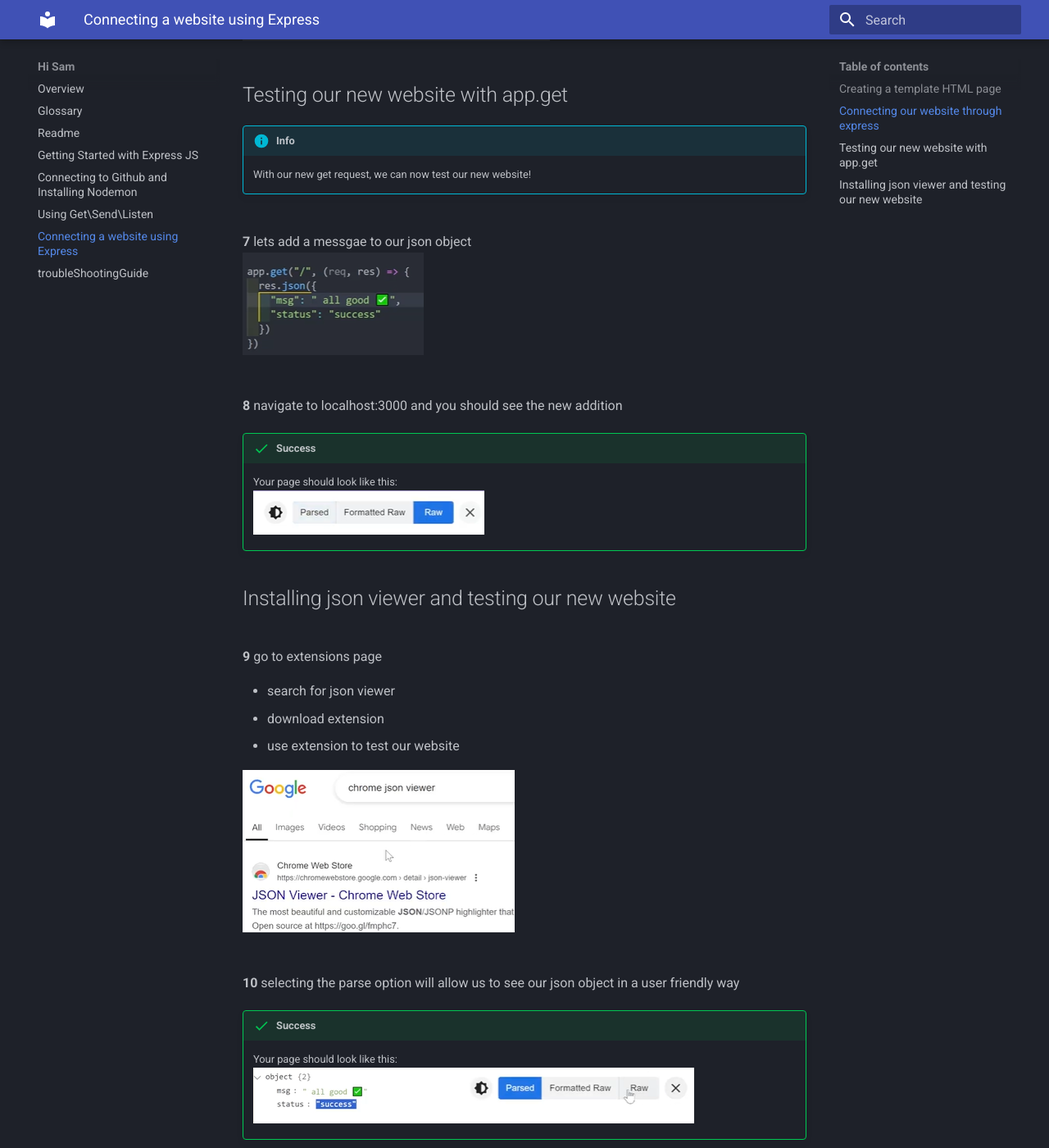
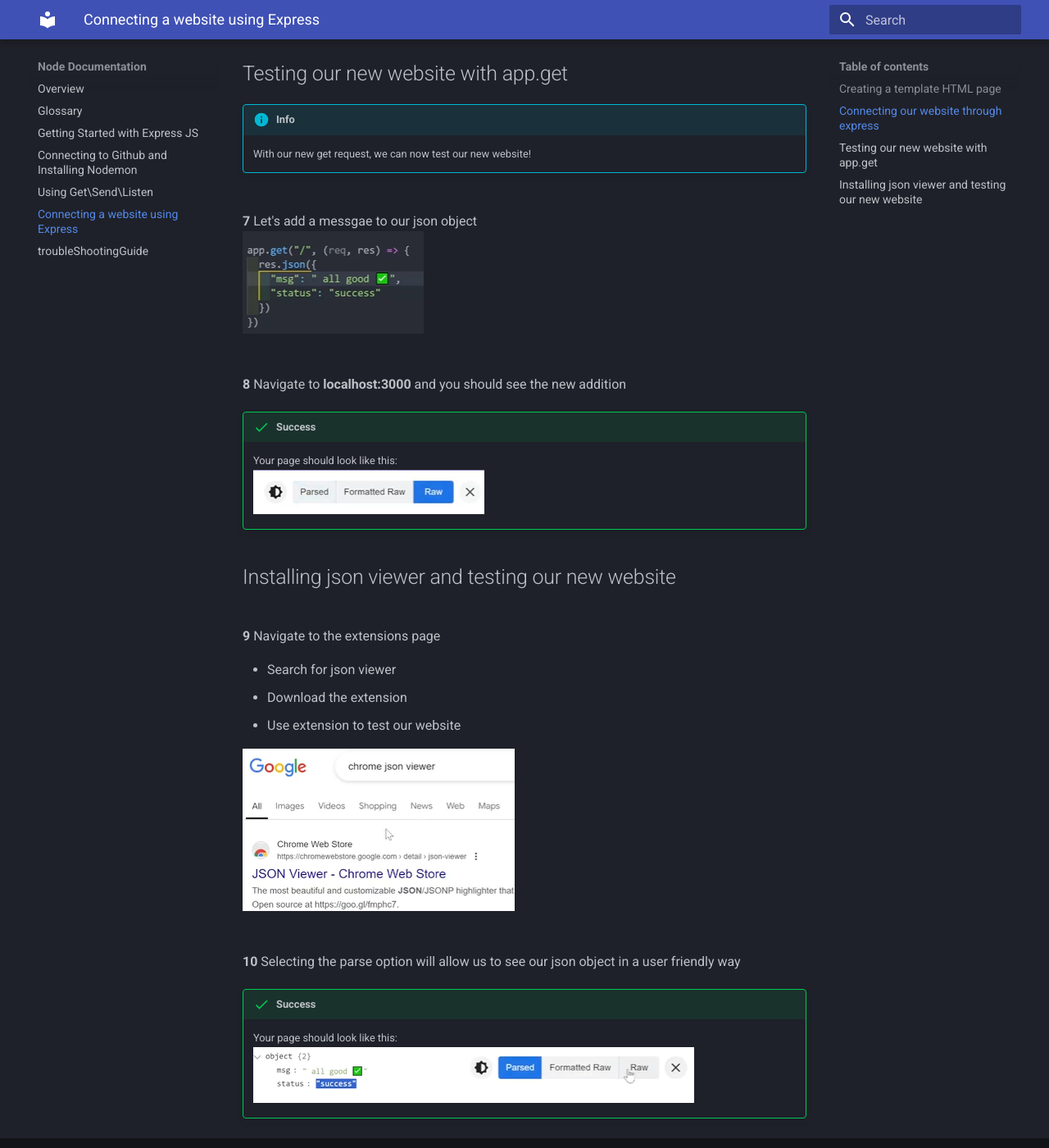
Before and after one commit to NBSutton98/COM-Documentation, an MkDocs documentation site: the page built from docs/task4.md, in a window 1280 px wide and 1400 px high, scrolled down 1892 px. Shown: the whole window at 82% size. Built offline with MkDocs 1.6.1 and Material for MkDocs 9.7.7, drawn with Linux system fonts in a browser that asks for light colours; some of the changed text lies outside the part shown.

Commit message:
Populate Readme

````diff
--- a/docs/task4.md
+++ b/docs/task4.md
@@ -31,10 +29,11 @@ In these steps, we will finally connect our web page using express.
 </html>
 ```
 
-<br>**4** Add a message inside the<br>
+<br>**4** Add a message between the body tags as can be seen below<br>
+
 ![initHTML](./Task4/intializeHTML.png)
 
-<br>**5** Lets verify that our html page is working by checking our localhost:3000!<br>
+<br>**5** Let's verify that our html page is working by checking our **localhost:3000!**<br>
 !!! success "Success"
 
     Your page should look like this: <br>
@@ -42,9 +41,9 @@ In these steps, we will finally connect our web page using express.
 
 ## Connecting our website through express
 
-<br>**6** Go back to our other file where the .send is<br>
+<br>**6** Return to our other file where the .send is<br>
 
-- copy the destination path to the html page we just created
+- Copy the destination path to the html page we just created
 - Update our app.get
 
   ![reinitGet](./Task4/reintializeGet.png)
@@ -55,10 +54,10 @@ In these steps, we will finally connect our web page using express.
 
     With our new get request, we can now test our new website!
 
-<br>**7** lets add a messgae to our json object<br>
+<br>**7** Let's add a messgae to our json object<br>
 ![get](./Task4/appGetMessage.png)
 
-<br>**8** navigate to localhost:3000 and you should see the new addition<br>
+<br>**8** Navigate to **localhost:3000** and you should see the new addition<br>
 !!! success "Success"
 
     Your page should look like this: <br>
@@ -66,15 +65,15 @@ In these steps, we will finally connect our web page using express.
 
 ## Installing json viewer and testing our new website
 
-<br>**9** go to extensions page <br>
+<br>**9** Navigate to the extensions page <br>
 
-- search for json viewer
-- download extension
-- use extension to test our website
+- Search for json viewer
+- Download the extension
+- Use extension to test our website
 
 ![jsonViewer](./Task4/jsonViewer.png)
 
-<br>**10** selecting the parse option will allow us to see our json object in a user friendly way<br>
+<br>**10** Selecting the parse option will allow us to see our json object in a user friendly way<br>
 !!! success "Success"
 
     Your page should look like this: <br>
--- a/mkdocs.yml
+++ b/mkdocs.yml
@@ -1,4 +1,4 @@
-site_name: Hi Sam
+site_name: Node Documentation
 site_url: https://mydomain.org/mysite
 theme:
   name: material
````
Also changed, not shown: other parts of docs/task4.md (+1 -3 lines), README.md (+24 -1 lines), docs/task1.md (+1 -1 lines), docs/task2.md (+13 -2 lines), docs/task3.md (+10 -3 lines), docs/troubleShootingGuide.md (+5 -0 lines), docs/readme.md (deleted).
